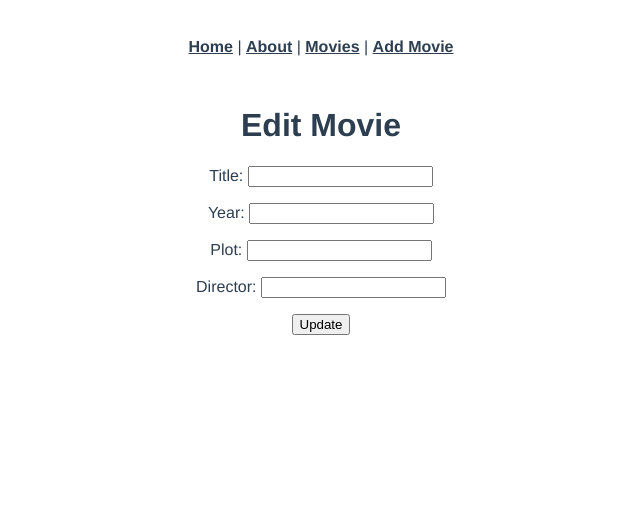
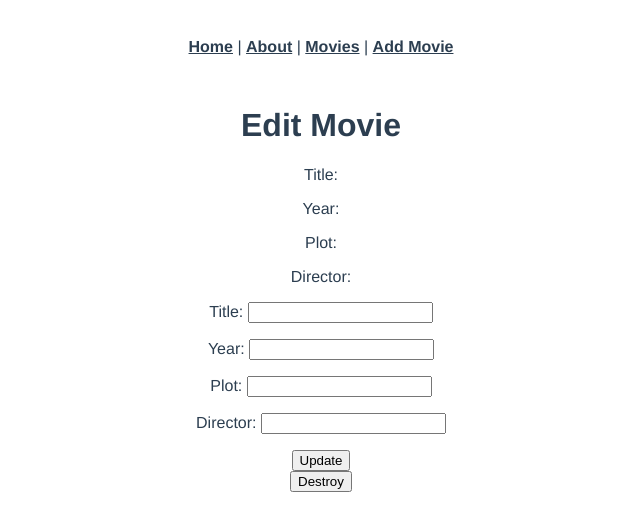
Before and after one commit to erwinreyzon/movie-app-frontend, a Vue app: page /movies/1/edit in a window 1280 px wide. Shown: the top 530 px of the page, without its empty margins (319-959 px from the left). Built offline with nearby package versions, Linux system fonts and the light colour scheme; no server answers.

Commit message:
adds destroy button and function in MovieUpdate.vue

```diff
--- a/src/views/MovieUpdate.vue
+++ b/src/views/MovieUpdate.vue
@@ -16,6 +16,12 @@ export default {
         this.$router.push("/movies");
       });
     },
+    destroyMovie: function () {
+      axios.delete("http://localhost:3000/movies/" + this.$route.params.id + ".json").then((response) => {
+        console.log("Deleted", response.data);
+        this.$router.push("/movies");
+      });
+    },
   },
   created: function () {
     axios
@@ -31,6 +37,10 @@ export default {
 
 <template>
   <h1>{{ message }}</h1>
+  <p>Title:{{ movie.title }}</p>
+  <p>Year:{{ movie.year }}</p>
+  <p>Plot:{{ movie.plot }}</p>
+  <p>Director:{{ movie.director }}</p>
   <p>
     Title:
     <input type="text" v-model="movie.title" />
@@ -48,4 +58,6 @@ export default {
     <input type="text" v-model="movie.director" />
   </p>
   <button v-on:click="updateMovie()">Update</button>
+  <br />
+  <button v-on:click="destroyMovie()">Destroy</button>
 </template>
```
